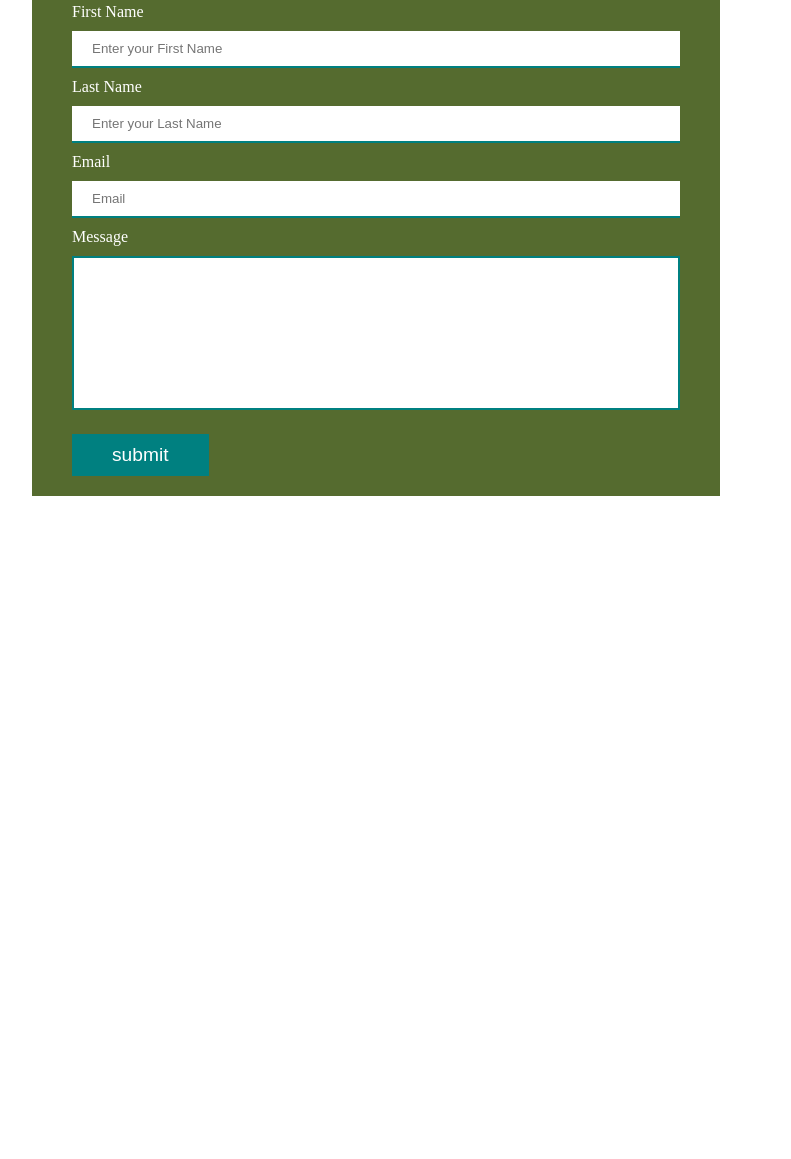
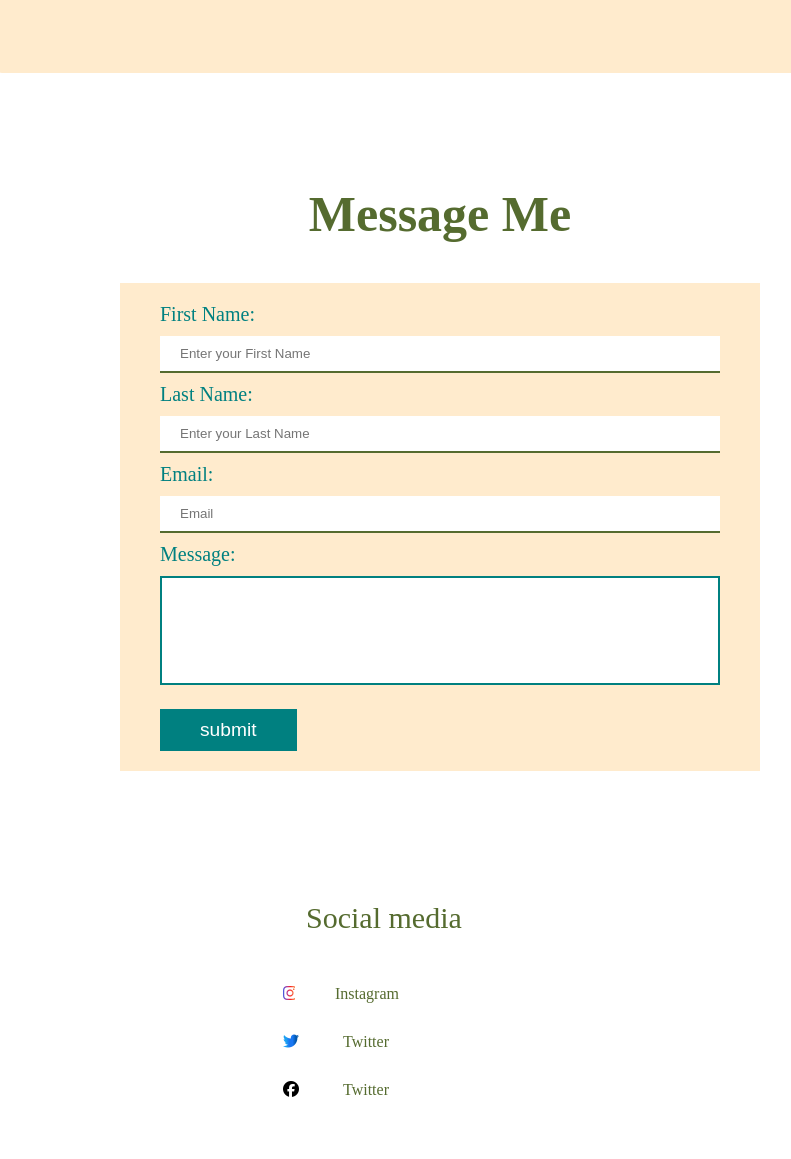
Before and after one commit to fredydevelop/my-portfolio, a plain HTML site: page index.html in a window 1280 px wide. Shown: the part 1408-2567 px from the top of the page, without its empty margins (264-1055 px from the left). Before the commit the page ends 1944 px from the top, so only its background shows below. Drawn offline with nearby package versions, Linux system fonts and the light colour scheme; a web font is replaced by a local one.

Commit message:
did the footer and made color adjustment

```diff
--- a/index.html
+++ b/index.html
@@ -1,4 +1,3 @@
-
 <!DOCTYPE html>
 <html lang="en">
 <head>
@@ -7,6 +6,7 @@
     <meta name="viewport" content="width=device-width, initial-scale=1.0">
     <title>Portfolio</title>
     <link rel="stylesheet" href="./style.css">
+    <script src="https://kit.fontawesome.com/3964faa7f4.js" crossorigin="anonymous"></script>
 
 </head>
 <body>
@@ -19,13 +19,13 @@
             </div>
             <div class="link-container">
                 <ul class="navigation-list">
-                    <li class="list-to-click"><a href="#" class="my-links" id=""> <span class="link-deco"> About Me </span></a>
+                    <li class="list-to-click"><a href="#tech-drill-id" class="my-links" id=""> <span class="link-deco"> About Me </span></a>
                     </li>
-                    <li class="list-to-click"><a href="" class="my-links" id=""> <span class="link-deco"> Hashnode </span></a>
+                    <li class="list-to-click"><a href="https://hashnode.com/@TechboyCodedCoder" target="_blank"  class="my-links" > <span class="link-deco"> Hashnode </span></a>
                     </li>
                     <li class="list-to-click"><a href="" class="my-links" id=""> <span class="link-deco"> GitHub </span></a>
-                    <li class="list-to-click"><a href="" class="my-links" id=""> <span class="link-deco"> Resume </span></a>
-                    <li class="list-to-click"><a href="" class="my-links" id=""> <span class="link-deco"> Contact Me </span></a>
+                    <li class="list-to-click"><a href="https://www.linkedin.com/in/olushola-silva-340082239/"target="_blank" class="my-links" id=""> <span class="link-deco"> Linkeldn </span></a>
+                    <li class="list-to-click"><a href="#contactMe" class="my-links" id=""> <span class="link-deco"> Contact Me </span></a>
 
                     </li>
                 </ul>
@@ -84,48 +84,48 @@
                 </ul>
 
             </section> -->
-            <section class="Tech-Drill-container">
+            <section class="Tech-Drill-container" id="tech-drill-id">
                     <div class="drill-pic">
                         <img src="" alt="" class="pistory">
                     </div>
 
                     <div class="aboutme-gangan">
                         <h4 class="mystory">About Me</h4><br>
-                        <p class="parahraph"> Hello there, my name is [Your Name] and I am a software engineer with a passion for programming and problem solving. From a young age, I fell in love with the art of creativity and have always been drawn to technology and its endless possibilities. I find great satisfaction in the process of taking complex problems and breaking them down into simple, manageable steps that can be solved through programming.</p><br>
+                        <p class="parahraph"> Hello there, welcome onboard. Here is a little about me. I am a software engineer with a passion for programming and problem solving. From a young age, I fell in love with the art of creativity and have always been drawn to technology and its endless possibilities. I find great satisfaction in the process of taking complex problems and breaking them down into simple, manageable steps that can be solved through programming.</p><br>
                         <p class="parahraph"> My strength lies in Python, a programming language that I have been working with for several years now. I find its simplicity and versatility to be unmatched, and I enjoy exploring its full potential by constantly learning and experimenting with new techniques and tools. My goal is to become a full-stack software engineer, with a deep understanding of both front-end and back-end technologies. I believe that this will allow me to contribute even more to the development of innovative and impactful software solutions. </p><br>
-                        <p class="parahraph"> In addition to Python, I am also proficient in HTML, CSS, machine learning, and data science. I have completed several projects in these areas, including developing websites, creating machine learning models, and analyzing data sets. I am always eager to apply my problem-solving skills to new challenges and to help others solve problems related to these fields.</p><br>
 
                     </div>
             </section>
 
-            <section class="all-forming">
-                <h2 class="reachout">Get In Touch</h2>
+            <section class="all-forming" id="contactMe">
+                <h2 class="reachout">Message Me</h2>
                 <form action="#" class="form-collect">
+                    <div class="form-overall-wrapper">
                         <div class="form-details">
-                        <label for="Firstname" class="lbel">First Name</label>
+                            <label for="Firstname" class="lbel">First Name:</label>
                             <input type="text" id="Firstname" class="namedetail" placeholder="Enter your First Name" required>
 
                         </div>
                         <div class="form-details">
-                        <label for="Lastname" class="lbel">Last Name</label>
+                            <label for="Lastname" class="lbel">Last Name:</label>
                             <input type="text" id="Lastname" class="namedetail" placeholder="Enter your Last Name" required>
 
                         </div>
-                    <div class="form-details">
-                        <label for="Email" class="lbel">Email</label>
+                        <div class="form-details2">
+                            <label for="Email" class="lbel">Email:</label>
                             <input type="email" id="email" class="namedetail" placeholder="Email" required>
 
                         </div>
                         <div class="talk-details">
-                        <label for="write" class="lbel">Message</label>
-                        <textarea name="writetome" id="write" cols="50" rows="10" class="collect-info" required>
+                            <label for="write" class="lbel">Message:</label>
+                            <textarea name="writetome" id="write" cols="50" rows="7" class="collect-info" required>
 
 
                             </textarea>
                             <input type="submit" value="submit" class="submit-button">
 
                         </div>
-
+                    </div>
 
                 </form>
             </section>
@@ -133,12 +133,25 @@
 
     </main>
 
+    <footer>
+        <section class="footer-container">
 
-    <footer>
-        <section>
-
+            <div class="datewrapper">
+                <!-- <p class="footer-details">@copyright.com</p> -->
+            </div>
+            <div class="footer-wrapper">
+                <p class="footer-icon-name">Social media</p>
+                <ul class="footer-icon-container">
+                    <li class="icon"><i class="fa-brands fa-instagram  instacon"></i><p>Instagram</p></li>
+                </ul>
+                <ul class="footer-icon-container">
+                    <li class="icon"><i class="fa-brands fa-twitter twitacon"></i></i> <p>Twitter</p></li>
+                </ul>
+                <ul class="footer-icon-container">
+                    <li class="icon"><i class="fa-brands fa-facebook facacon"></i> <p>Twitter</p></li>
+                </ul>
+            </div>
         </section>
-
 
     </footer>
 </body>
--- a/style.css
+++ b/style.css
@@ -16,9 +16,11 @@ body{
     color:black;
 }
 h1{
-    font-size: 1.4rem;
-    font-family: "Montserrat", "sans-serif";
+    font-size: 10px;
+    font-family: "Castoro Titling";
     color:black;
+    text-align: right;
+    padding-right: 16%;
 }
 
 h2{
@@ -39,6 +41,7 @@ a{
 .navigation-link{
      /* border: 2px solid red;  */
      display: flex;
+     margin-top: 1%;
 
 }
 
@@ -47,6 +50,13 @@ a{
     /* margin-left: 10px; */
     margin-right: 10px;
     /* border: 1px solid green; */
+
+
+
+}
+
+.my-links:hover{
+    color: crimson;
 
 
 }
@@ -83,6 +93,9 @@ a{
     font-weight: bold;
 
 }
+.link-deco:hover{
+    color: crimson;
+}
 .logo-container{
     /* border: 2px solid black; */
     width: 30%;
@@ -97,14 +110,18 @@ a{
     letter-spacing: 7px;
 
 }
+.logo:hover{
+    color: crimson;
+
+}
 .logo-link{
     text-decoration: none;
     display:inline-block;
     display: inline;
 }
 
-.all-forming{
-    width: 60%;
+/* .all-forming{
+    max-width: 60%;
     margin: auto;
     background-color: white;
     padding: 40px;
@@ -114,10 +131,42 @@ a{
 .form-collect{
     padding: 20px 40px;
     background-color: #556B2F;
+    border-radius: 10px;
+    max-width: 60%;
+    width: relative;
+    margin-left: 38%;
+    margin-right: auto;
+
+
+} */
+
+.all-forming{
+    width: 100%;
+    margin: auto;
+    /* background-color: white; */
+    /* padding: 40px; */
+    margin-top: 20px;
+    /* margin-bottom: z;
+ */
+
+}
+.form-collect{
+    padding: 20px 40px;
+    background-color: blanchedalmond;
+    max-width:50%;
+    height: fit-content;
+    margin-left: 30%;
+    margin-bottom: 20px
 }
 
 .reachout{
     text-align: center;
+    font-size: 50px;
+    justify-content: center;
+    padding-left: 10%;
+    margin-top: 60px;
+    margin-bottom: 20px;
+    padding-top: 50px;
 }
 
 .namedetail{
@@ -127,6 +176,7 @@ a{
     margin-bottom: 10px;
     border: none;
     border-bottom: 2px solid teal;
+    border-color: #556B2F;
 }
 
 textarea{
@@ -156,10 +206,24 @@ textarea{
     color:white;
 }
 .lbel{
-color: white;
+color: teal;
 display: block;
-font-size: 1.0rem;
+font-size: 20px;
+font-family: "Castoro Titling";
 
+
+}
+
+/* .txtbox{
+    border: 2px solid blue;
+    display: inline-block;
+    width:50%
+} */
+.collect-info{
+    width: 100%;
+    color: black;
+    font-weight: bold;
+    /* padding-left: 10%; */
 }
 
 .introduction{
@@ -167,6 +231,8 @@ font-size: 1.0rem;
     /* padding: 40px;
     margin: 40px; */
     width: 100%;
+    margin-top: 10%;
+
     /* border: 2px dotted red; */
 }
 
@@ -174,7 +240,7 @@ font-size: 1.0rem;
     width: 100%;
     /* padding: 40px;
     margin-left: 20px;
-    margin-right: 20px; */
+    margin-right: 20px; form-collect */
     /* background-color: blanchedalmond; */
     background-color: white;
     display: flex;
@@ -199,7 +265,7 @@ font-size: 1.0rem;
     margin-right: 20px;
     margin-top: 20px;
 
-    font-size: 30px;
+    font-size: 40px;
     color:#556B2F;
     /* font-weight:bold; */
     /* margin-top: 50px; */
@@ -257,7 +323,7 @@ font-size: 1.0rem;
     /* border: 2px solid black; */
     width: 100%;
     padding: 40px;
-    margin-top: 10px;
+    margin-top: 5%;
 
 }
 
@@ -359,12 +425,14 @@ font-size: 1.0rem;
     /* background-color: black; */
     border: 2px solid white;
     border-radius: 10px;
-    max-width: 40%;
-    width: auto;
+    max-width: 70%;
+    width: relative;
     text-align: center;
-    margin-left: 38%;
+    margin-left: 20%;
     margin-right: auto;
-    padding: 30px;
+    margin-top: 80px;
+    padding: 50px;
+    margin-bottom: 50px;
     background-color: blanchedalmond;
     border-color: white;
     color: white;
@@ -374,7 +442,7 @@ font-size: 1.0rem;
     color: teal;
 }
 .parahraph{
-    font-size: 16px;
+    font-size: 20px;
     font-family:"Alegreya Sans";
     text-align: center;
     word-wrap: break-word;
@@ -390,5 +458,88 @@ font-size: 1.0rem;
     font-family: "Castoro Titling";
     font-size: 30px;
     letter-spacing: 1.0rem;
+    width: inherit;
 
 }
+
+
+
+
+.footer-container{
+    display: flex;
+    /* border: 2px solid green;  */
+    margin-top: 50px;
+    padding-top: 50px;
+
+}
+
+.footer-wrapper  {
+
+    /* display: flex; */
+    margin-bottom: 30px;
+    /* width: ; */
+    width: fit-content;
+    height:inherit;
+    width: 50%;
+    margin-left: 25%;
+    /* margin-top: 10.5rem; */
+    padding-left:50px;
+     /* border:2px solid red;  */
+
+}
+
+.footer-icon-container {
+    display: flex;
+    margin-bottom: 30px;
+    height: fit-content;
+    /* border:2px solid black;  */
+    margin-top: 10px;
+    /* padding-left:10% ; */
+    list-style: none;
+    width: 50%;
+    margin-left: 30%;
+
+}
+
+
+.footer-icon-name{
+    text-align: left;
+    margin-top: 40px;
+    font-size: 30px;
+    font-family: "Castoro Titling";
+    /* padding-left:10% ; */
+    color:#556B2F;
+    word-wrap: normal;
+    padding-left: 50px;
+    margin-left: 150px;
+    padding-bottom: 40px;
+    margin-top: 30px;
+
+}
+
+
+.icon> p{
+    color:#556B2F;
+    display: inline;
+    font-family: "Castoro Titling";
+    padding-left: 40px;
+}
+
+.instacon{
+    background: linear-gradient(to right, #405DE6, #833AB4, #C13584, #FD1D1D, #F56040, #F77737);
+    -webkit-background-clip: text;
+    background-clip: text;
+    -webkit-text-fill-color: transparent;    width: 12px;
+    /* padding-top: 10px; */
+    background-size: 100%;
+
+
+
+}
+.twitacon{
+    background: linear-gradient(to right, #1DA1F2, #1DA1F2, #1877f2, #1877f2, #0057ae, #0057ae);
+    -webkit-background-clip: text;
+    background-clip: text;
+    -webkit-text-fill-color: transparent;
+    background-size: 100%;
+}
```
Lines whose indentation alone changed are shown as unchanged.
